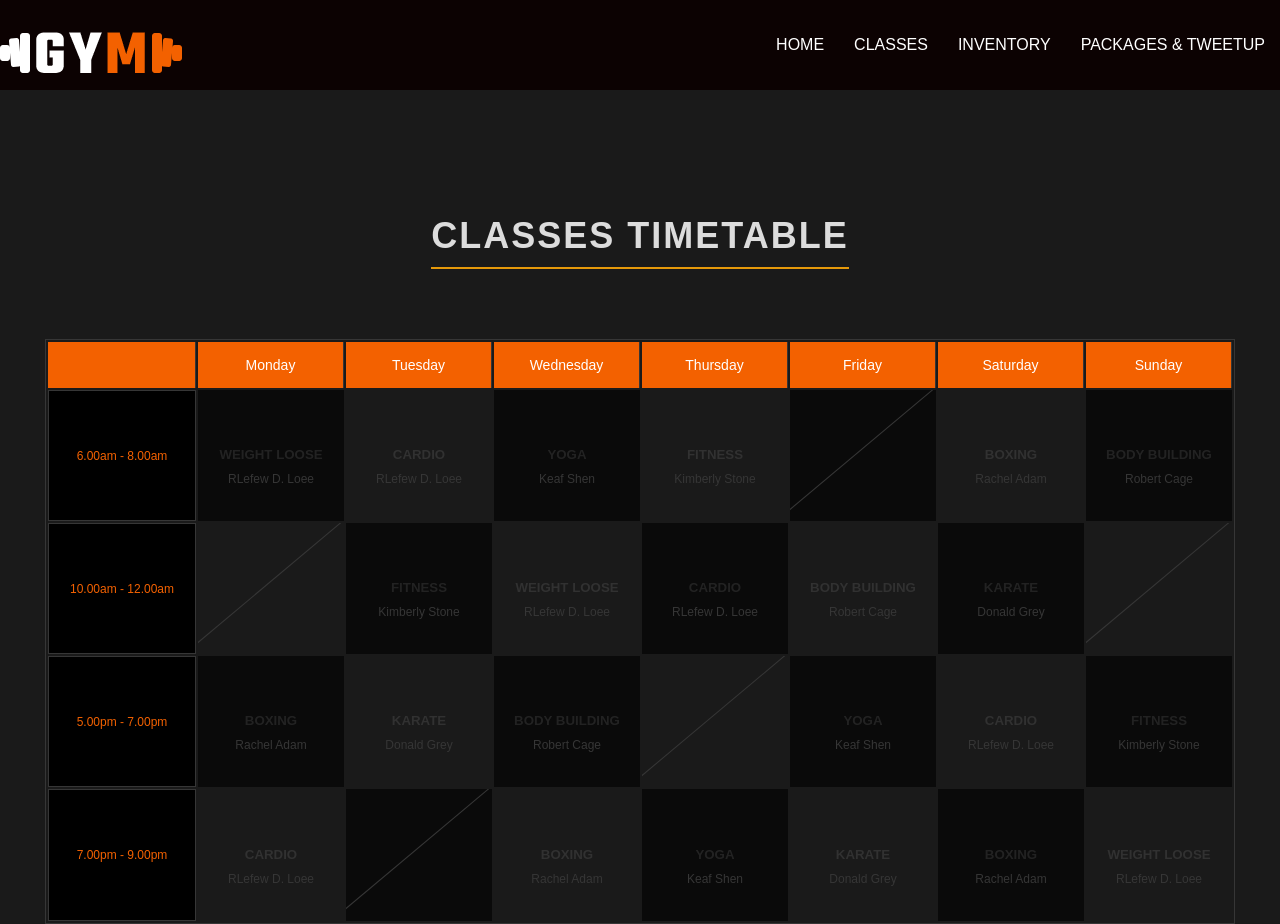
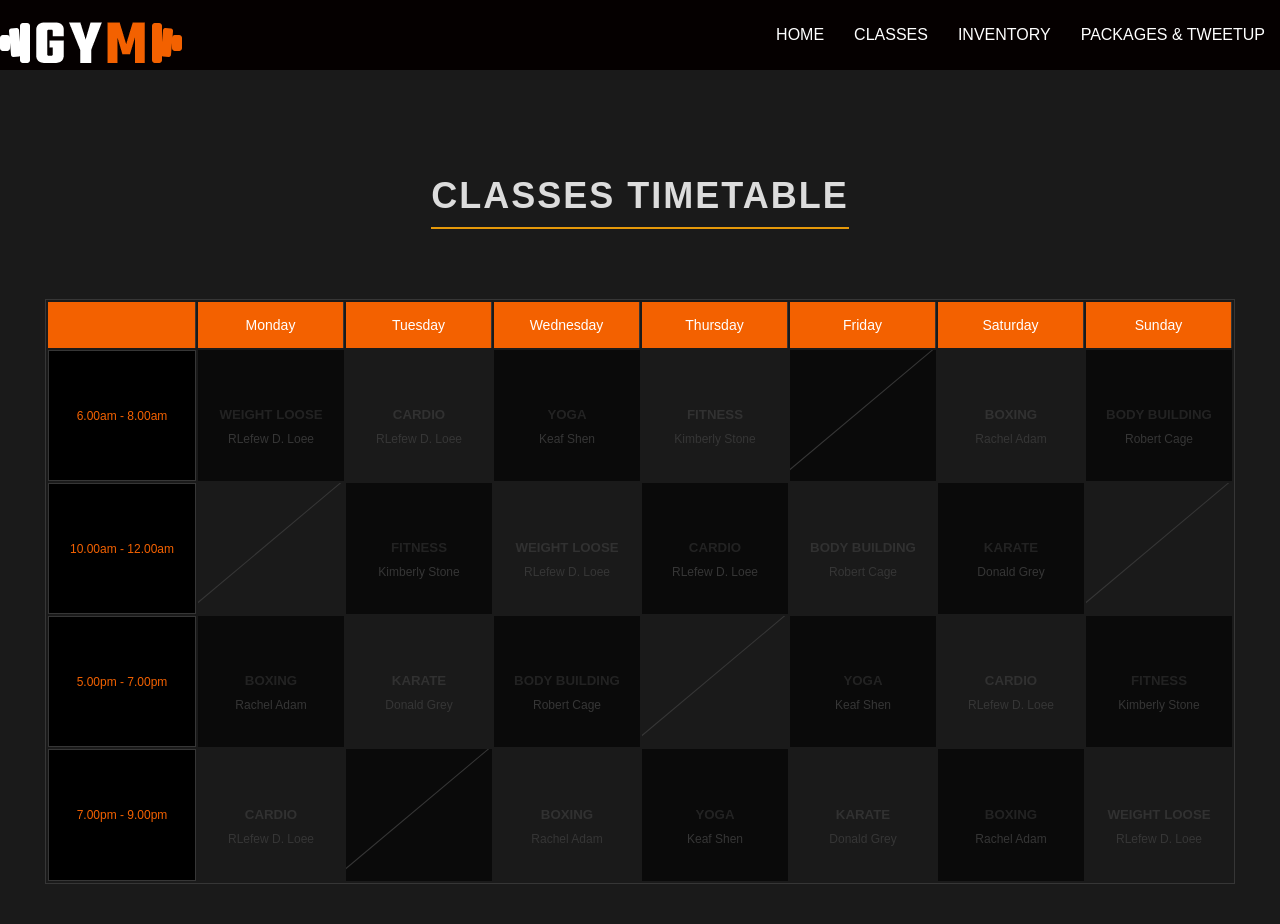
Before and after one commit to slayocharlew/GYM-MEMBERSHIP, a website: page classes.html in a window 1280 px wide. Shown: the top 924 px of the page. Drawn offline with Linux system fonts and the light colour scheme.

Commit message:
chabges
navbar changes

```diff
--- a/Assets/css/Inventory.css
+++ b/Assets/css/Inventory.css
@@ -1,19 +1,13 @@
 body {
     font-family: Arial, sans-serif;
-    background-color: #363636;
+    background-color: #1a1a1a;
     margin: 0;
     padding: 0;
-}
-
-
-
-
-  body {
     display: flex;
     justify-content: center;
     align-items: center;
-    background:#363636;
-  }
+}
+
 
   .row {
     display: flex;
@@ -121,8 +115,9 @@ body {
   display: flex;
   justify-content: space-between;
   align-items: center;
-  background-color: #363636;
+  background-color: #050000;
   position: fixed;
+  height: 70px;
   top: 0;
   left: 0;
   right: 0;
@@ -132,8 +127,9 @@ body {
 }
 
 .container-logo {
-  margin-top: 38px; /* Adjust as needed */
+  margin-top: 15px; /* Adjust as needed */
 }
+
 
 .navbar a {
   color: white;
--- a/Assets/css/classes.css
+++ b/Assets/css/classes.css
@@ -15,6 +15,7 @@ body {
     align-items: center;
     flex-direction: column;
     height: 100vh;
+    margin-top: 50px;
   }
 
   .class-timetable-section {
@@ -257,8 +258,15 @@ body {
     display: flex;
     justify-content: space-between;
     align-items: center;
-    background-color: #0c0202;
-    height: 90px;
+    background-color: #050000;
+    position: fixed;
+    height: 70px;
+    top: 0;
+    left: 0;
+    right: 0;
+    z-index: 1000; /* Ensure navigation bar is above other content */
+    width: 100%;
+    transition: top 0.3s; /* Add transition effect for smooth appearance */
   }
 
   .container-logo1{
--- a/Assets/css/package.css
+++ b/Assets/css/package.css
@@ -269,9 +269,18 @@ body {
   display: flex;
   justify-content: space-between;
   align-items: center;
-  background-color: #1a1a1a;
-  padding: 14px 20px;
+  background-color: #050000;
+  position: fixed;
+  height: 70px;
+  top: 0;
+  left: 0;
+  right: 0;
+  z-index: 1000; /* Ensure navigation bar is above other content */
+  width: 100%;
+  transition: top 0.3s; /* Add transition effect for smooth appearance */
 }
+
+
 
 .navbar a {
   color: white;
```
Also changed, not shown: Inventory.html (+3 -2 lines).
